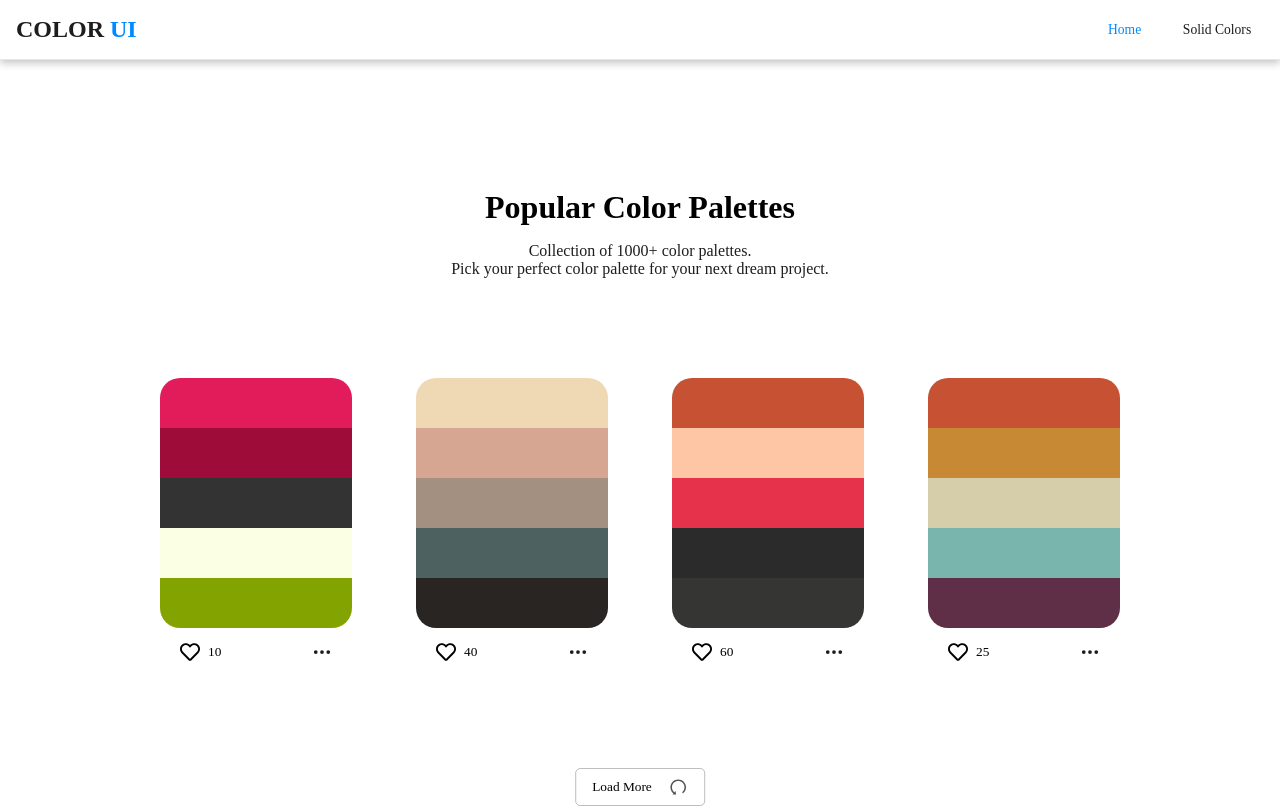
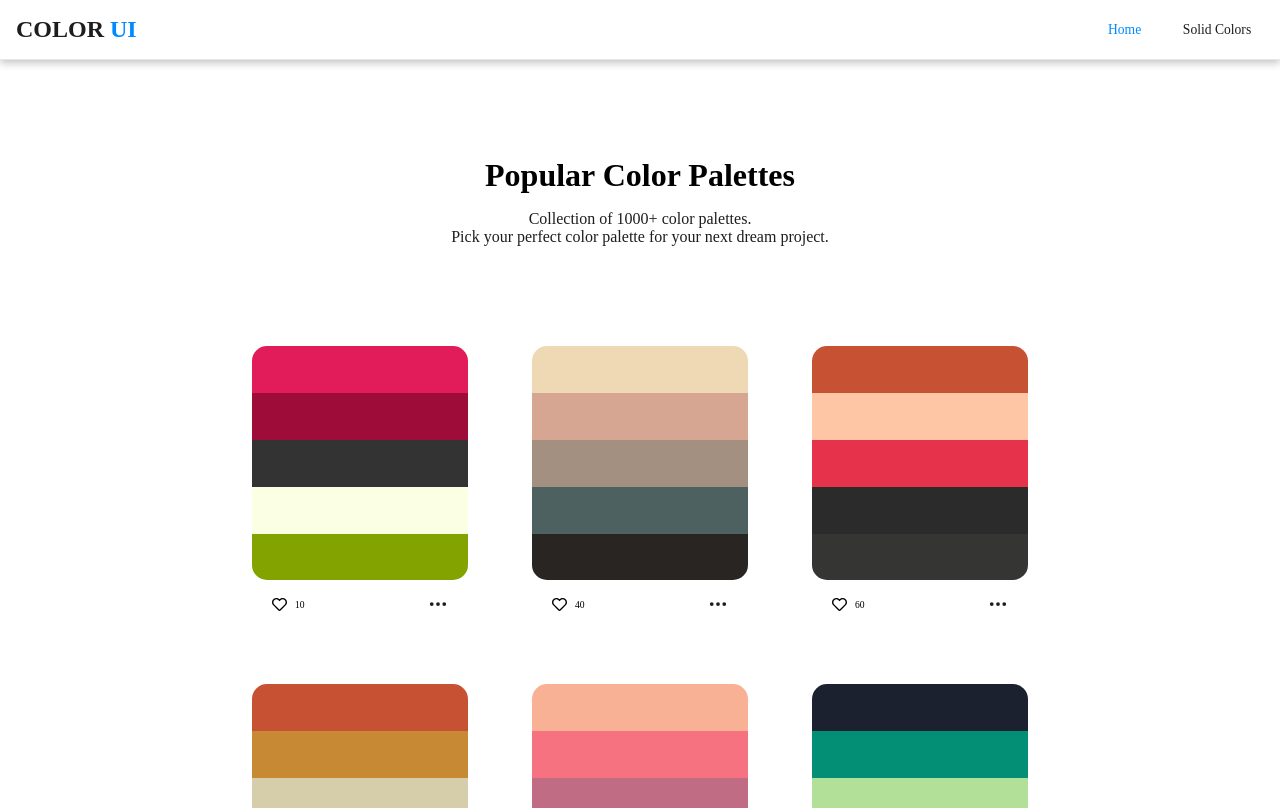
Before and after one commit to SarangKumar/ColorPalette-Gerua, a React (Create React App) app in the folder frontend/: page / in a window 1280 px wide. Shown: the top 808 px of the page. Built offline with nearby package versions, Linux system fonts and the light colour scheme.

Commit message:
Made the paletteCard more appleaing

```diff
--- a/frontend/src/components/Home.jsx
+++ b/frontend/src/components/Home.jsx
@@ -7,7 +7,7 @@ import { AiOutlineUndo } from 'react-icons/ai';
 
 const Home = () => {
 
-    const [visibleItems, setVisibleItems] = useState(4);
+    const [visibleItems, setVisibleItems] = useState(16);
 
     const loadmore = () => {
         setVisibleItems(prev => prev + 4)
--- a/frontend/src/components/PaletteCard.jsx
+++ b/frontend/src/components/PaletteCard.jsx
@@ -22,7 +22,7 @@ const PaletteCard = (props) => {
       </div>
       <div className="palette-bottom">
         <button>
-          <FaRegHeart size={20} /> <p>{props.data.likes}</p>
+          <FaRegHeart size={15} /> <p>{props.data.likes}</p>
         </button>
         <button className='more-info'>
           <Link to={`/palette/${props.data.id}`}><BsThreeDots className='more-info' size={20} /></Link>
--- a/frontend/src/sass/App.scss
+++ b/frontend/src/sass/App.scss
@@ -67,7 +67,6 @@ a {
       }
     }
 
-
     ul {
       @include flexBox($colGap: 1rem);
 
@@ -97,7 +96,7 @@ a {
 
   //hero
   .hero {
-    margin: 6rem 0 5rem;
+    margin: 4rem 0 3.5rem;
     text-align: center;
 
     >h1 {
@@ -236,7 +235,7 @@ a {
   // color-palette
 
   .palette-box {
-    max-width: 12rem;
+    max-width: 13.5rem;
     border-radius: 20px;
 
     .palette {
@@ -248,7 +247,7 @@ a {
         @include flexBox();
         width: 100%;
         flex: 1 1 auto;
-        padding: 1rem;
+        padding: 0.9rem;
         transition: $transition;
         color: transparent;
         z-index: 1;
@@ -262,11 +261,11 @@ a {
       }
 
       .palette-color:nth-child(1) {
-        border-radius: 20px 20px 0 0;
+        border-radius: 15px 15px 0 0;
       }
 
       .palette-color:nth-child(5) {
-        border-radius: 0 0 20px 20px;
+        border-radius: 0 0 15px 15px;
       }
     }
 
@@ -284,6 +283,7 @@ a {
         transition: $transition;
         background-color: $bgWhite;
         height: fit-content;
+        font-size: 0.6rem;
 
         a {
           color: $textColorDark;
@@ -443,6 +443,7 @@ a {
       &:hover {
         cursor: pointer;
         box-shadow: $boxShadow1;
+        background-color: rgb(187, 187, 187);
       }
     }
   }
```
